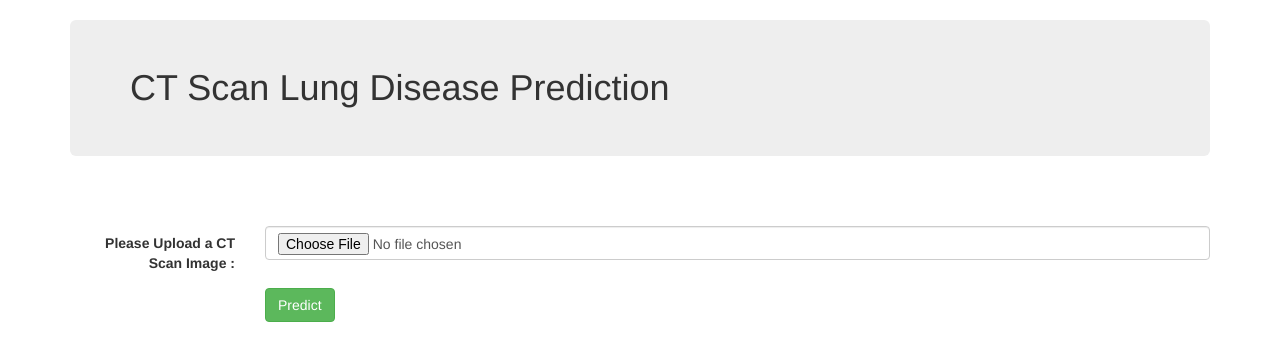
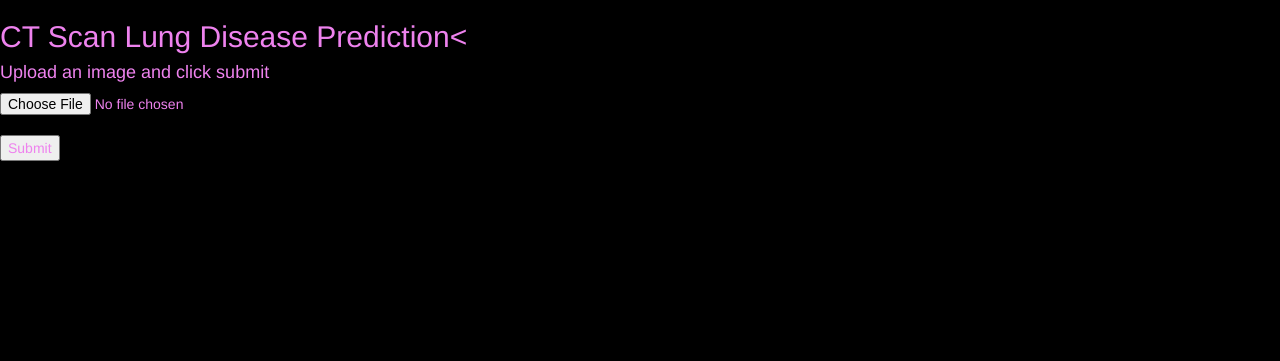
Before and after one commit to Zoz55/new3, a Flask app: page / in a window 1280 px wide. Shown: the top 361 px of the page. Run offline with Flask 2, Linux system fonts and the light colour scheme; some libraries are stand-ins or nearby versions.

Commit message:
Update index.html

```diff
--- a/templates/index.html
+++ b/templates/index.html
@@ -8,36 +8,36 @@
   <script src="https://ajax.googleapis.com/ajax/libs/jquery/3.5.1/jquery.min.js"></script>
   <script src="https://maxcdn.bootstrapcdn.com/bootstrap/3.4.1/js/bootstrap.min.js"></script>
 </head>
-<body>
-
-<div class="container">
-  <h1 class="jumbotron bg-primary">CT Scan Lung Disease Prediction</h1>
-  <br><br>
-  <form class="form-horizontal" action="/submit" method="post" enctype="multipart/form-data">
-
-    <div class="form-group">
-      <label class="control-label col-sm-2" for="pwd">Please Upload a CT Scan Image :</label>
-      <div class="col-sm-10">
-        <input type="file" class="form-control" placeholder="upload" name="my_image" id="pwd">
-      </div>
-    </div>
-
-    <div class="form-group">
-      <div class="col-sm-offset-2 col-sm-10">
-        <button type="submit" class="btn btn-success">Predict</button>
-      </div>
-    </div>
-  </form>
-
-	{% if prediction %}
-  <img src="{{img_path}}" height="400px" width="400px">
-	<h2> Your Prediction   : <i> {{prediction}} </i></h2>
-
-	{% endif %}
-
-</div>
 
 
+<body style="background: #000;">
+
+<h2 style="color:Violet;">CT Scan Lung Disease Prediction<</h2><p>
+<h4 style="color:Violet;">Upload an image and click submit</h4>
+
+
+<form method="post" action="/" enctype="multipart/form-data">
+    <dl>
+	<p style="color:Violet;">
+		<input type="file" name="file" autocomplete="off" required>
+	</p>
+    </dl>
+    <p style="color:Violet;">
+	<input type="submit" name="submit" value="Submit">
+    </p>
+</form>
+
+
+
+<p style="color:MediumSeaGreen;">
+	{% with messages = get_flashed_messages() %}
+	  {% if messages %}
+        Diagnosis for the following image is: <u><h3 style="color:MediumSeaGreen;">{{ messages[0] }}</h3></u><br>
+        <img src="{{ messages[1] }}" width="300", height="225">
+
+	  {% endif %}
+	{% endwith %}
+</p>
 
 
 
```
